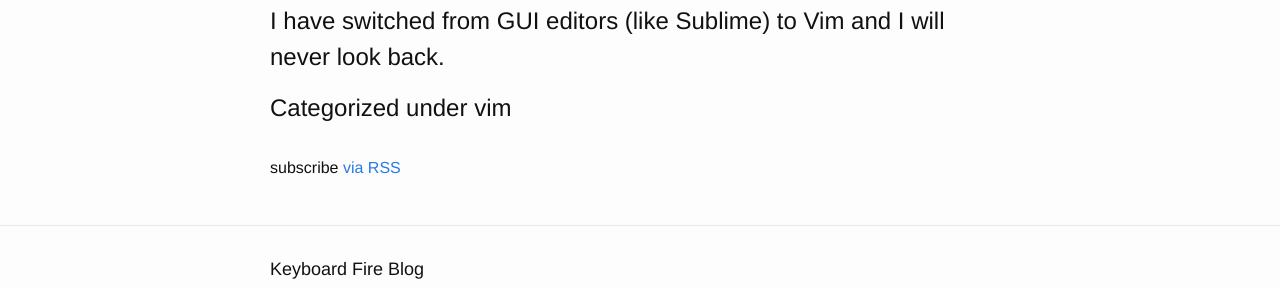
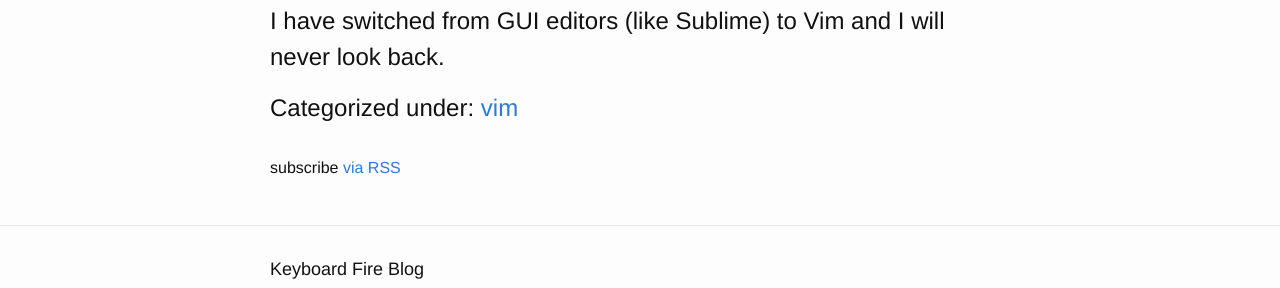
Before and after one commit to tckmn/keyboardfire.github.io-OLD, a Jekyll site: the page built from categories/vim/index.html, in a window 1280 px wide. Shown: the part 194-482 px from the top of the page. Built offline with Jekyll 4.4.1, drawn with Linux system fonts in a browser that asks for light colours.

Commit message:
it did work! \\o/

```diff
--- a/_layouts/categorylist.html
+++ b/_layouts/categorylist.html
@@ -14,7 +14,11 @@ layout: default
                 <h2>
                     <a class="post-link" href="{{ post.url | prepend: site.baseurl }}">{{ post.title }}</a>
                     {{ post.excerpt }}
-                    <p>Categorized under {{ post.categories }}</p>
+                    <p>Categorized under:
+                        {% for category in post.categories %}
+                            <a href="{{ category | prepend: '/categories/' | prepend: site.baseurl }}">{{ category }}</a>
+                        {% endfor %}
+                    </p>
                 </h2>
             </li>
         {% endfor %}
```
